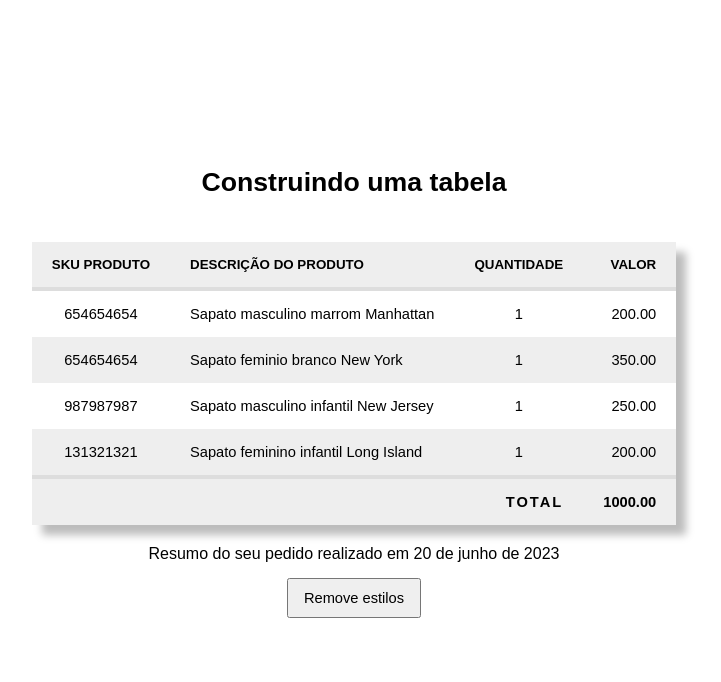
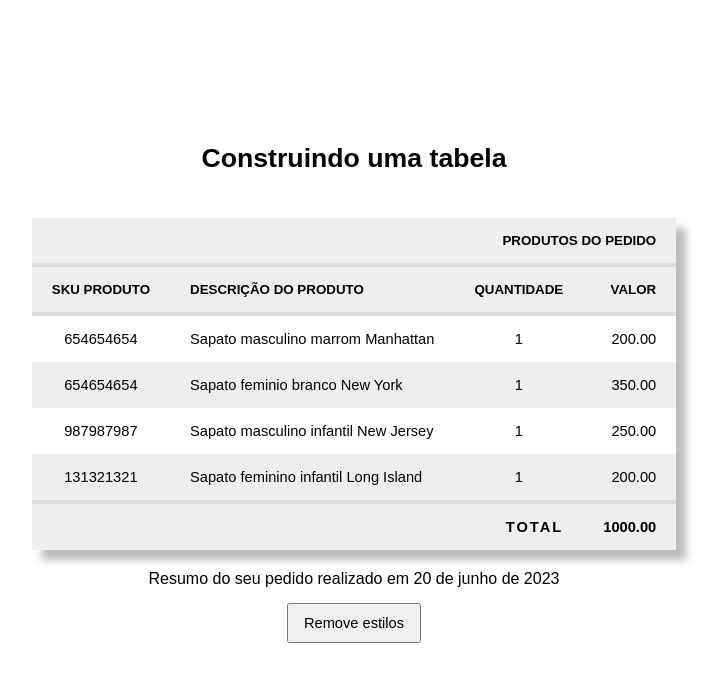
Before and after one commit to JoaoRoccella/tabela-html5, a plain HTML site: page index.html in a window 1280 px wide. Shown: the whole page, without its empty margins (286-1007 px from the left). Drawn offline with Linux system fonts and the light colour scheme.

Commit message:
Adicionando uma nova linha em thead

```diff
--- a/index.html
+++ b/index.html
@@ -13,6 +13,9 @@
     <table>
         <caption>Resumo do seu pedido realizado em 20 de junho de 2023</caption>
         <thead> <!-- cabeçalho da tabela -->
+            <tr>
+                <th colspan="4" class="titulo-tabela">Produtos do pedido</td>
+            </tr>
             <tr> <!-- table row => linha -->
                 <th> <!-- table heading => cabeçalhos -->
                     sku produto
```
